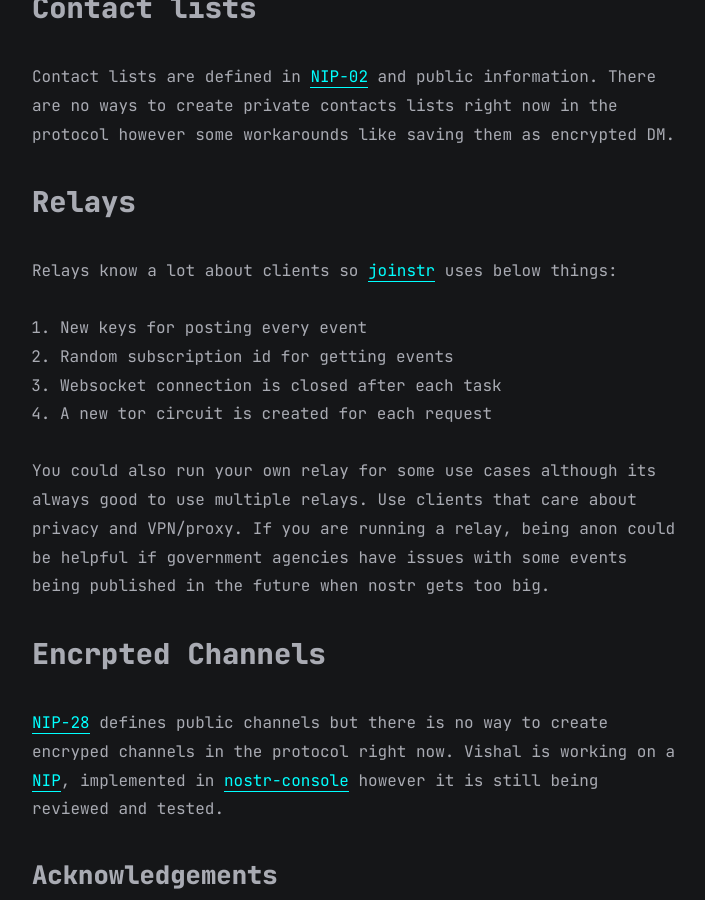
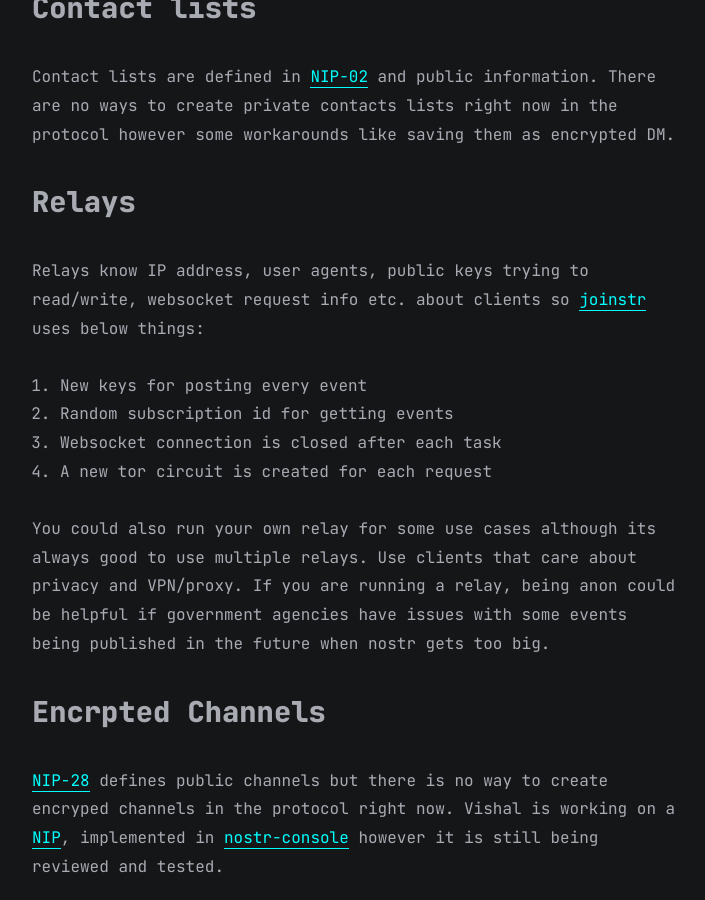
Before and after one commit to consentonchain/blog, a Jekyll site: the page built from all_collections/_posts/2022-12-22-nostr-privacy.md, in a window 1280 px wide and 900 px high, scrolled down 2213 px. Shown: the whole window, without its empty margins (283-988 px from the left). Built offline with Jekyll 4.4.1, drawn with Linux system fonts in a browser that asks for light colours.

Commit message:
add more info in relay section

```diff
--- a/all_collections/_posts/2022-12-22-nostr-privacy.md
+++ b/all_collections/_posts/2022-12-22-nostr-privacy.md
@@ -42,7 +42,7 @@ Contact lists are defined in [NIP-02](https://github.com/Minds/nostr-nips/blob/m
 
 ## Relays
 
-Relays know a lot about clients so [joinstr](https://github.com/1440000bytes/joinstr) uses below things:
+Relays know IP address, user agents, public keys trying to read/write, websocket request info etc. about clients so [joinstr](https://github.com/1440000bytes/joinstr) uses below things:
 
 1. New keys for posting every event
 2. Random subscription id for getting events
```
